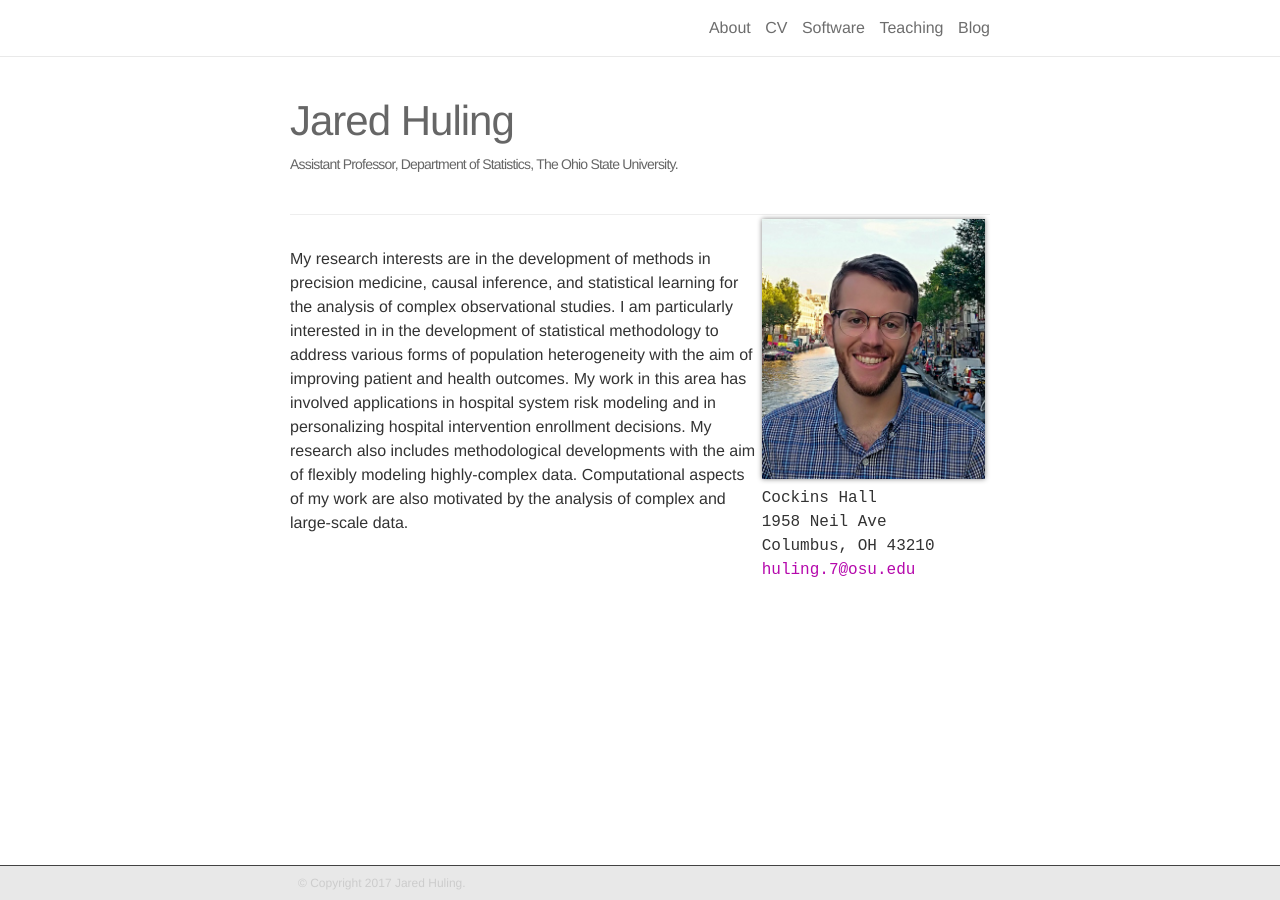
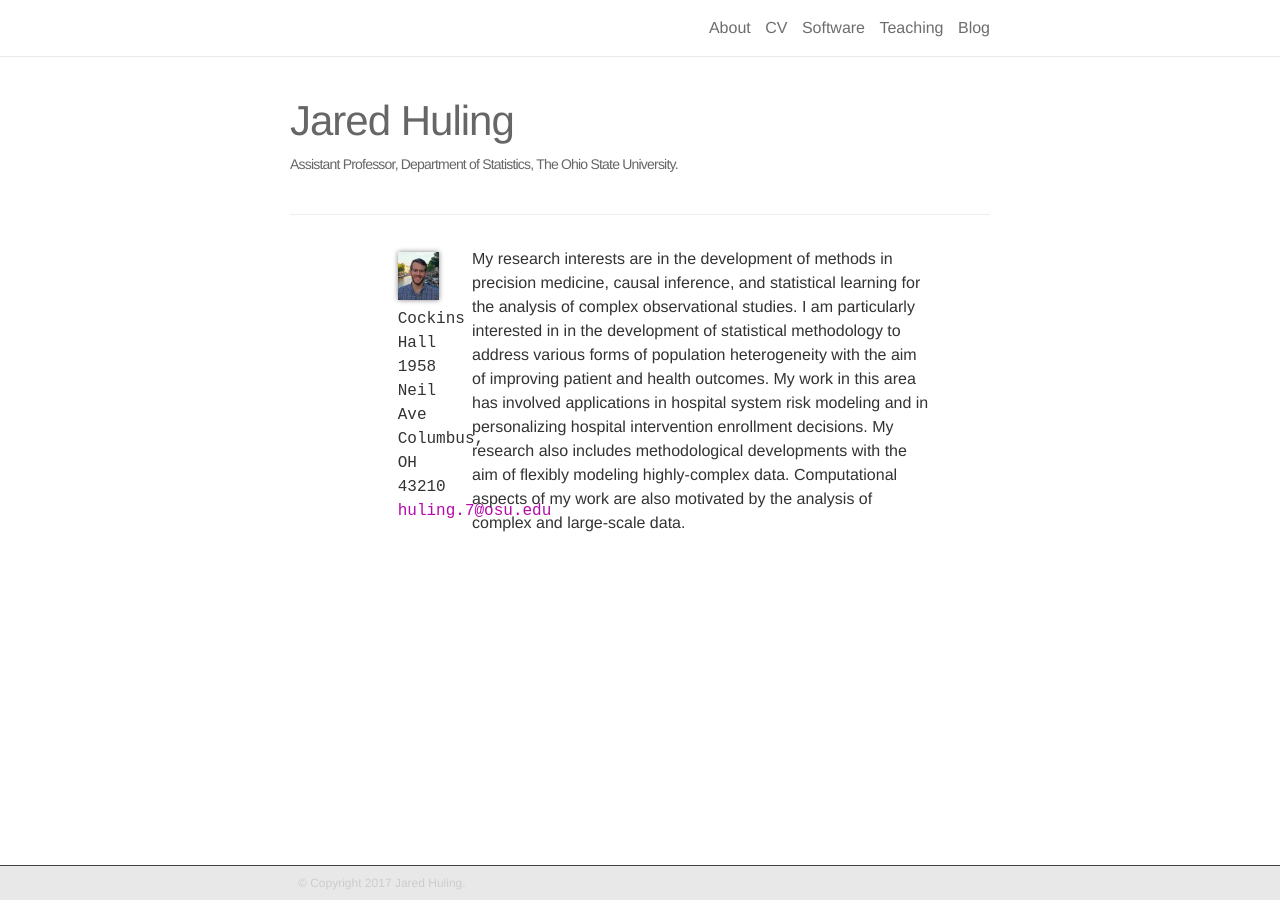
Before and after one commit to jaredhuling/jaredhuling.github.io, a Jekyll site: the page built from _pages/about.md, in a window 1280 px wide. Built offline with Jekyll 4.4.1, drawn with Linux system fonts in a browser that asks for light colours; nearby versions of some CDN libraries.

Commit message:
sectioning

```diff
--- a/_layouts/about.html
+++ b/_layouts/about.html
@@ -2,6 +2,10 @@
 layout: page
 ---
 
+<div class="docs-section">
+
+  <div class="row">
+      <div class="three columns">
       {% if page.profile %}
         <div class="profile col one {{ page.profile.align }}">
           {% if page.profile.image %}
@@ -19,8 +23,10 @@ layout: page
           {% endif %}
         </div>
       {% endif %}
+      </div>
 
-<div class="docs-section">
-
+      <div class = "eight columns">
         {{ content }}
       </div>
+  </div>
+</div>
```
Lines whose indentation alone changed are shown as unchanged.
